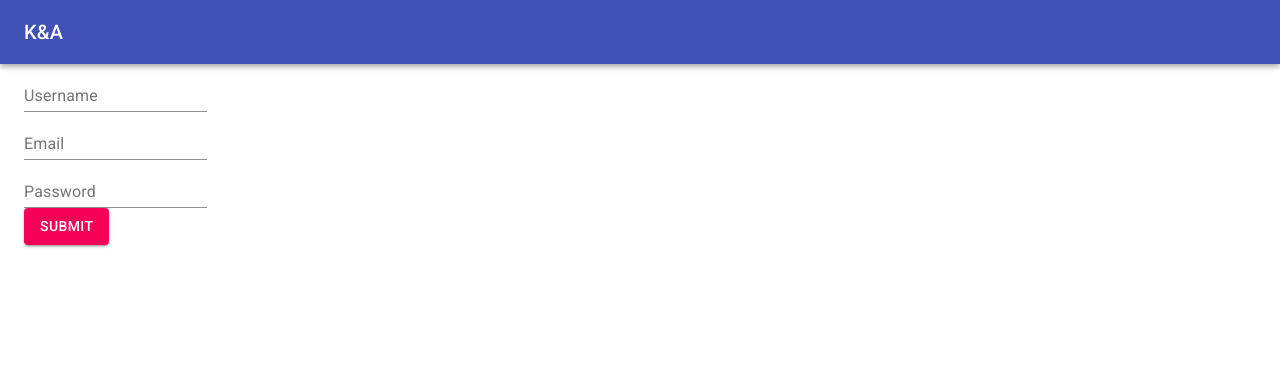
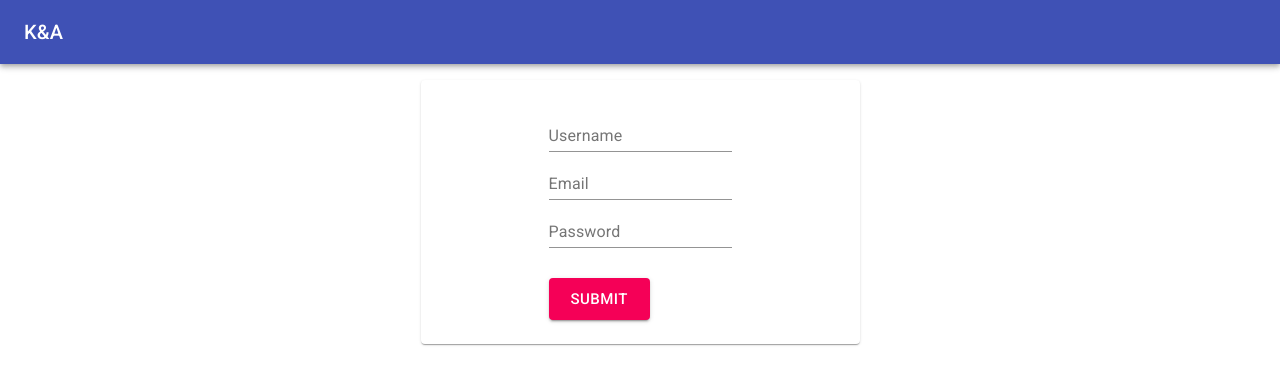
Before and after one commit to karmek-k/k-and-a-frontend, a React (Create React App) app: page /register in a window 1280 px wide. Shown: the top 384 px of the page. Built offline with nearby package versions, Linux system fonts and the light colour scheme; no server answers.

Commit message:
Style the Register page

```diff
--- a/src/routes/Register.tsx
+++ b/src/routes/Register.tsx
@@ -11,6 +11,7 @@ import RegisterForm, {
   RegisterFormFields
 } from './components/Register/RegisterForm';
 import Layout from './components/shared/Layout';
+import useSharedStyles from './components/shared/styles';
 import { Redirect } from 'react-router-dom';
 
 interface RegisterResponse {
@@ -25,6 +26,8 @@ const Register = () => {
   const [errorStatus, setErrorStatus] = useState<number>(0);
   const [errorDialog, setErrorDialog] = useState<boolean>(false);
   const [buttonDisabled, setButtonDisabled] = useState<boolean>(false);
+
+  const sharedStyles = useSharedStyles();
 
   useEffect(() => {
     if (!formFields) {
@@ -52,10 +55,12 @@ const Register = () => {
 
   return (
     <Layout>
-      <RegisterForm
-        setFormFields={setFormFields}
-        buttonDisabled={buttonDisabled}
-      />
+      <div className={sharedStyles.centered}>
+        <RegisterForm
+          setFormFields={setFormFields}
+          buttonDisabled={buttonDisabled}
+        />
+      </div>
 
       {buttonDisabled && <LinearProgress />}
 
--- a/src/routes/components/Register/RegisterForm.tsx
+++ b/src/routes/components/Register/RegisterForm.tsx
@@ -1,6 +1,6 @@
 import React from 'react';
 import { useForm } from 'react-hook-form';
-import { Button, TextField } from '@material-ui/core';
+import { Button, makeStyles, Paper, TextField } from '@material-ui/core';
 
 export interface RegisterFormFields {
   username: string;
@@ -15,6 +15,20 @@ interface Props {
   buttonDisabled: boolean;
 }
 
+const useStyles = makeStyles({
+  btnSubmit: {
+    marginTop: '2em'
+  },
+  paperContainer: {
+    padding: '1.5em 10vw',
+    maxWidth: '300px',
+    margin: '1em 0',
+    display: 'flex',
+    flexDirection: 'column',
+    alignItems: 'center'
+  }
+});
+
 const RegisterForm = (props: Props) => {
   const { register, handleSubmit, errors } = useForm<RegisterFormFields>();
 
@@ -22,7 +36,10 @@ const RegisterForm = (props: Props) => {
     props.setFormFields(data);
   };
 
+  const styles = useStyles();
+
   return (
+    <Paper className={styles.paperContainer}>
       <form method="post" onSubmit={handleSubmit(onSubmit)}>
         <TextField
           label="Username"
@@ -51,6 +68,8 @@ const RegisterForm = (props: Props) => {
         />
         <br />
         <Button
+          className={styles.btnSubmit}
+          size="large"
           variant="contained"
           color="secondary"
           type="submit"
@@ -59,6 +78,7 @@ const RegisterForm = (props: Props) => {
           Submit
         </Button>
       </form>
+    </Paper>
   );
 };
 
--- a/src/routes/components/shared/styles.ts
+++ b/src/routes/components/shared/styles.ts
@@ -3,6 +3,11 @@ import { makeStyles } from '@material-ui/core';
 const useStyles = makeStyles({
   centeredText: {
     textAlign: 'center'
+  },
+  centered: {
+    display: 'flex',
+    flexDirection: 'column',
+    alignItems: 'center'
   }
 });
 
```
Lines whose indentation alone changed are shown as unchanged.
